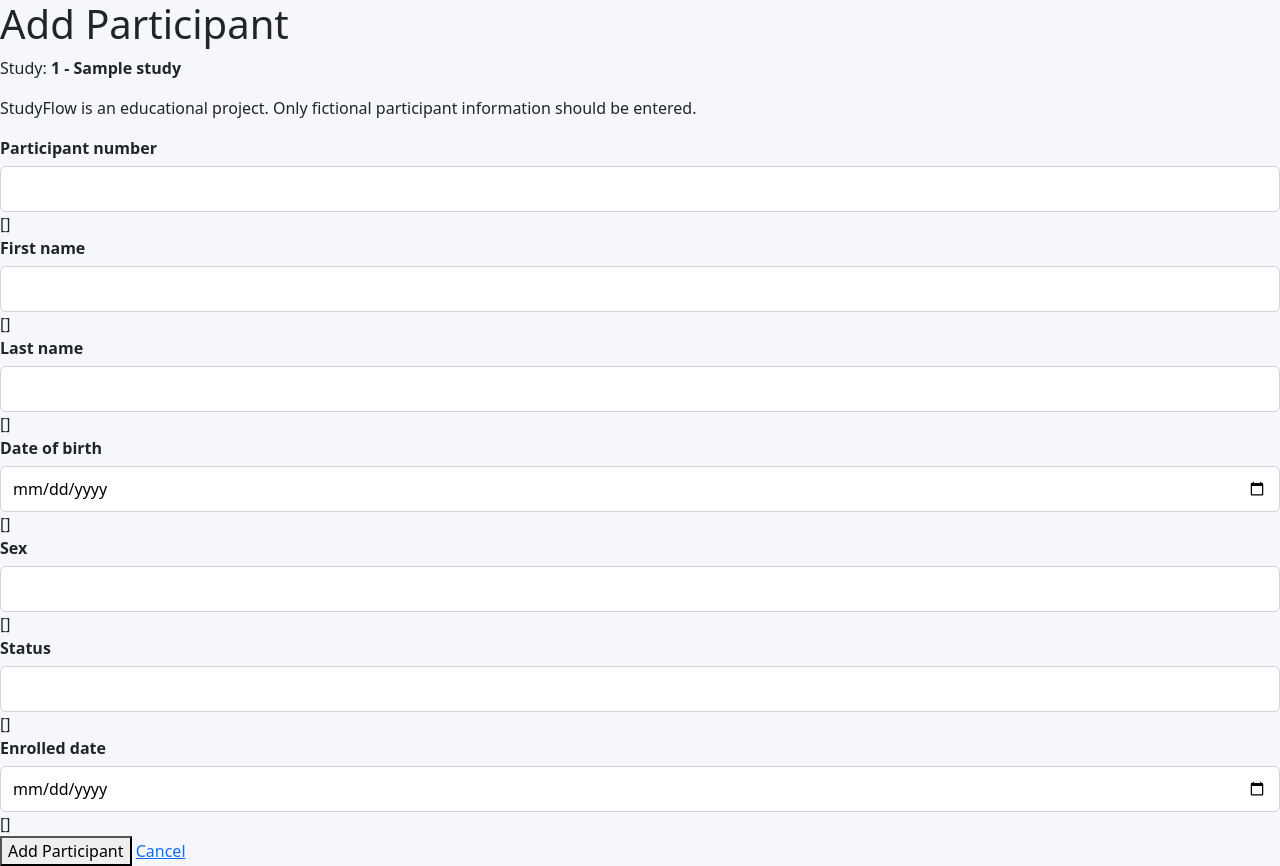
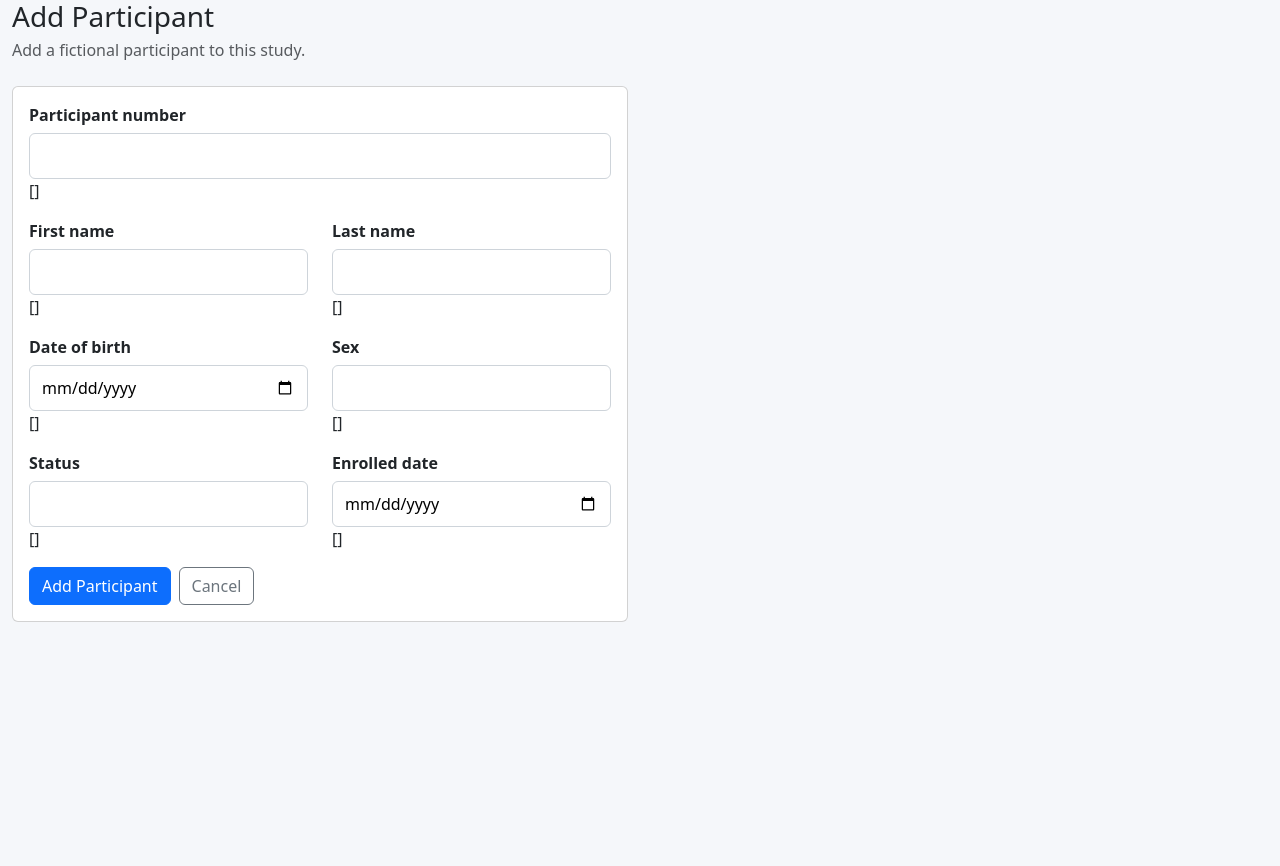
Before and after one commit to Azizr96/studyflow, a Django app: template participants/templates/participants/add_participant.html in a window 1280 px wide. After the commit the page ends 622 px from the top, so only its background shows below. Run offline with Django 3.2, Linux system fonts and the light colour scheme; the template is opened without the code that fills it: most values are stand-ins (such as "Sample title", 1, 10 or a date in 2020); form fields are guessed from the names that the template uses.

Commit message:
Add bootstrap styling to add and update participant form

```diff
--- a/participants/templates/participants/add_participant.html
+++ b/participants/templates/participants/add_participant.html
@@ -6,79 +6,132 @@
 
 {% block content %}
 
-    <h1>Add Participant</h1>
+<div class="container-fluid">
 
-    <p>
-        Study:
-        <strong>
-            {{ study.protocol_number }}
-            -
-            {{ study.title }}
-        </strong>
+    <div
+        class="
+            d-flex
+            flex-column
+            flex-md-row
+            justify-content-between
+            align-items-md-center
+            gap-3
+            mb-4
+        "
+    >
+        <div>
+            <h1 class="h3 mb-1">
+                Add Participant
+            </h1>
+
+            <p class="text-muted mb-0">
+                Add a fictional participant to this study.
             </p>
+        </div>
+    </div>
 
-    <p>
-        StudyFlow is an educational project.
-        Only fictional participant information
-        should be entered.
-    </p>
+
+    <div class="row">
+
+        <div class="col-12 col-lg-8 col-xl-6">
+
+            <div class="card">
+
+                <div class="card-body">
 
                     <form method="POST">
+
                         {% csrf_token %}
 
                         {{ form.non_field_errors }}
 
-        <div>
+
+                        <div class="mb-3">
                             {{ form.participant_number.label_tag }}
                             {{ form.participant_number }}
                             {{ form.participant_number.errors }}
                         </div>
 
-        <div>
+
+                        <div class="row">
+
+                            <div class="col-12 col-md-6 mb-3">
                                 {{ form.first_name.label_tag }}
                                 {{ form.first_name }}
                                 {{ form.first_name.errors }}
                             </div>
 
-        <div>
+                            <div class="col-12 col-md-6 mb-3">
                                 {{ form.last_name.label_tag }}
                                 {{ form.last_name }}
                                 {{ form.last_name.errors }}
                             </div>
 
-        <div>
+                        </div>
+
+
+                        <div class="row">
+
+                            <div class="col-12 col-md-6 mb-3">
                                 {{ form.date_of_birth.label_tag }}
                                 {{ form.date_of_birth }}
                                 {{ form.date_of_birth.errors }}
                             </div>
 
-        <div>
+                            <div class="col-12 col-md-6 mb-3">
                                 {{ form.sex.label_tag }}
                                 {{ form.sex }}
                                 {{ form.sex.errors }}
                             </div>
 
-        <div>
+                        </div>
+
+
+                        <div class="row">
+
+                            <div class="col-12 col-md-6 mb-3">
                                 {{ form.status.label_tag }}
                                 {{ form.status }}
                                 {{ form.status.errors }}
                             </div>
 
-        <div>
+                            <div class="col-12 col-md-6 mb-3">
                                 {{ form.enrolled_date.label_tag }}
                                 {{ form.enrolled_date }}
                                 {{ form.enrolled_date.errors }}
                             </div>
 
-        <button type="submit">
+                        </div>
+
+
+                        <div class="d-flex flex-wrap gap-2">
+
+                            <button
+                                type="submit"
+                                class="btn btn-primary"
+                            >
                                 Add Participant
                             </button>
 
                             <a
                                 href="{% url 'studies:study_detail' study.id %}"
+                                class="btn btn-outline-secondary"
                             >
                                 Cancel
                             </a>
+
+                        </div>
+
                     </form>
 
+                </div>
+
+            </div>
+
+        </div>
+
+    </div>
+
+</div>
+
 {% endblock %}
```
Also changed, not shown: participants/templates/participants/update_participant.html (+64 -27 lines). Lines whose indentation alone changed are shown as unchanged.
